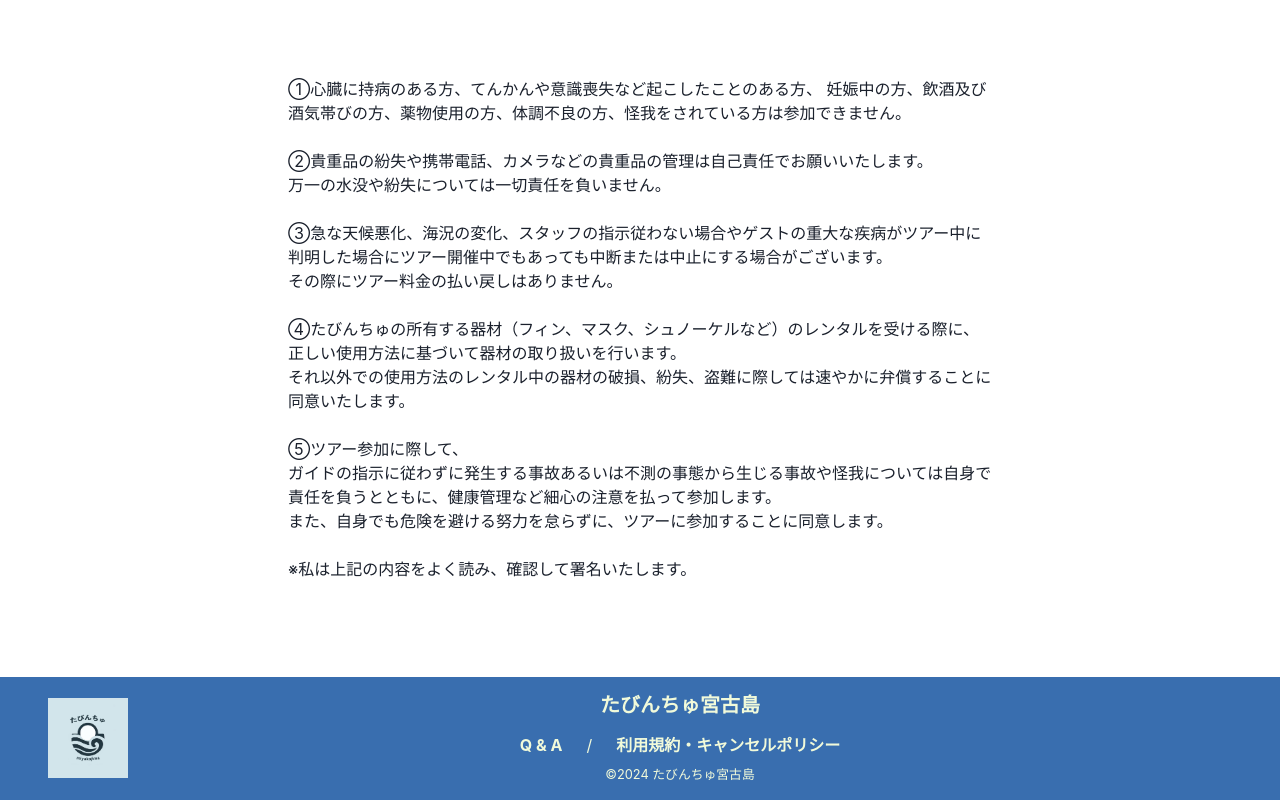
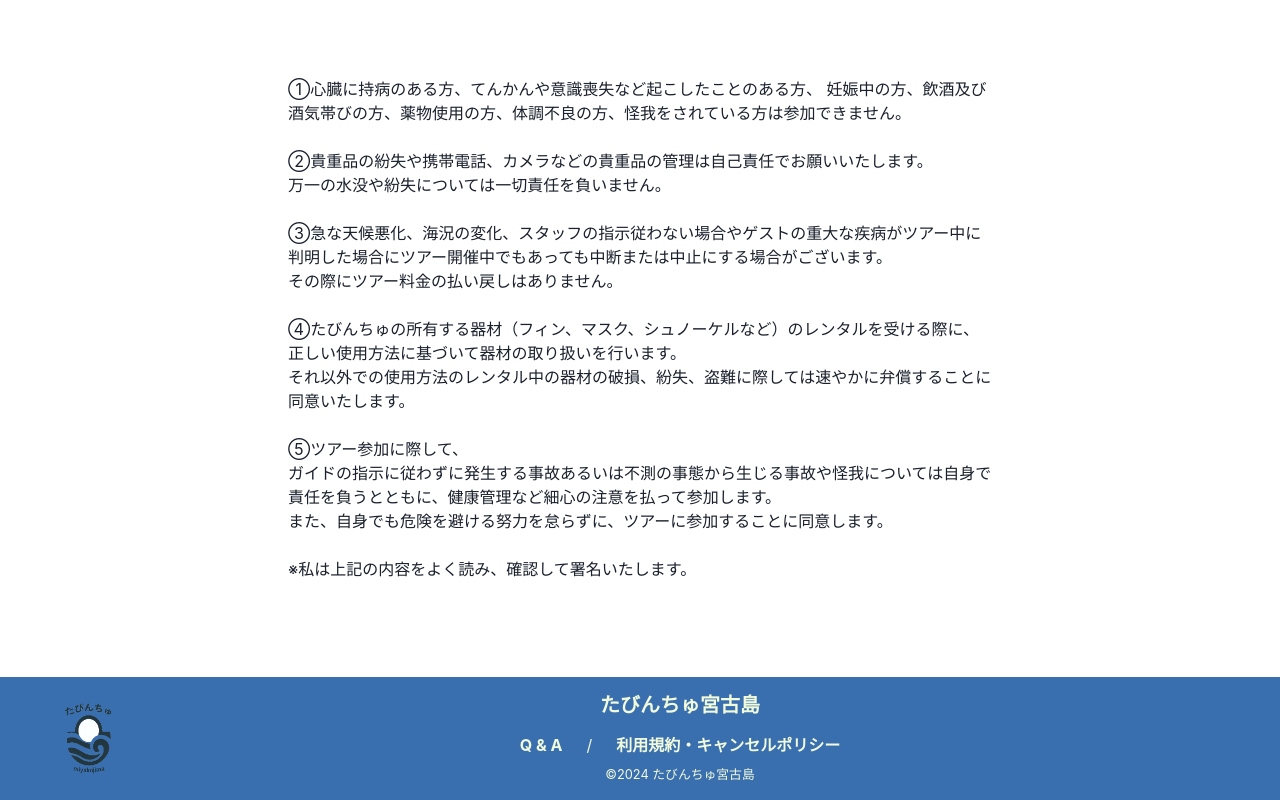
Before and after one commit to TakumiUemoto/tabinchu_miyakojima, a Next.js app: page /contact in a window 1280 px wide. Shown: the part 3240-4040 px from the top of the page. Built offline with nearby package versions, Linux system fonts and the light colour scheme.

Commit message:
fix: image

```diff
--- a/src/components/organisms/Footer/index.tsx
+++ b/src/components/organisms/Footer/index.tsx
@@ -24,7 +24,7 @@ export const Footer: React.FC = () => {
         p='1rem 3rem'
       >
         <Image
-          src='logo/normal.jpg'
+          src='logo/skeleton_text.jpg'
           boxSize={{ base: '50px', md: '80px' }}
           alt='logo'
         />
```
